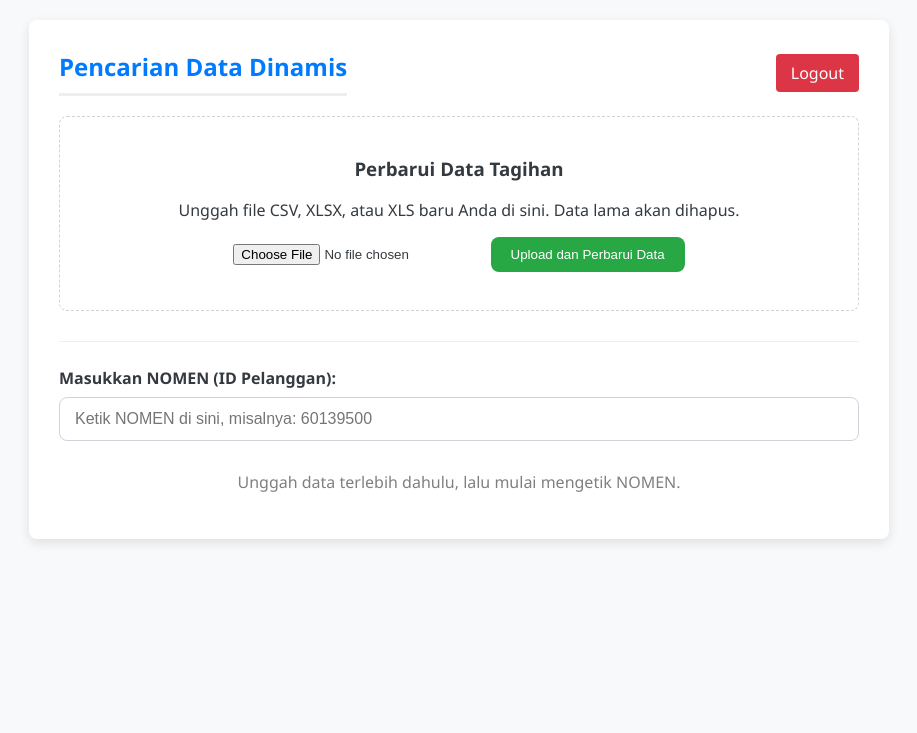
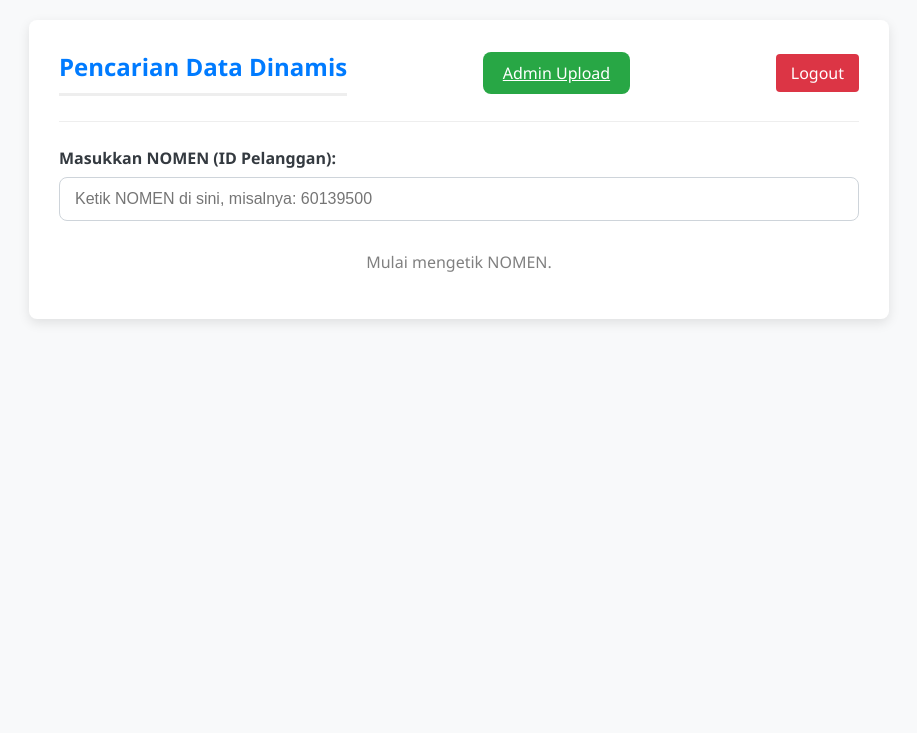
Before and after one commit to krackxor/PAM, a Flask app: page / in a window 1280 px wide. Shown: the top 733 px of the page, without its empty margins (181-1098 px from the left). Run offline with Flask 3, Linux system fonts and the light colour scheme; the visitor is signed in with stand-in values (Sample User, id 1).

Commit message:
Update index.html

```diff
--- a/templates/index.html
+++ b/templates/index.html
@@ -54,9 +54,7 @@
         }
 
         /* Tombol & Input */
-        input[type="file"] {
-            margin-bottom: 10px;
-        }
+        input[type="file"] { margin-bottom: 10px; }
         .btn-upload {
             background-color: var(--secondary-color);
             color: white;
@@ -66,15 +64,8 @@
             cursor: pointer;
             transition: background-color 0.3s;
         }
-        .btn-upload:hover {
-            background-color: #1e7e34;
-        }
-
-        /* Area Notifikasi */
-        #uploadStatus {
-            margin-top: 15px;
-            font-weight: 500;
-        }
+        .btn-upload:hover { background-color: #1e7e34; }
+        #uploadStatus { margin-top: 15px; font-weight: 500; }
 
         .input-group {
             margin-bottom: 20px;
@@ -102,10 +93,7 @@
         }
 
         /* Kartu Hasil Dinamis */
-        #hasilPencarian {
-            margin-top: 30px;
-            transition: opacity 0.5s ease-in-out;
-        }
+        #hasilPencarian { margin-top: 30px; transition: opacity 0.5s ease-in-out; }
 
         .result-card {
             background-color: #f1f8ff;
@@ -124,13 +112,8 @@
             gap: 5px 15px;
             font-size: 15px;
         }
-        .detail-key {
-            font-weight: 600;
-            color: var(--text-color);
-        }
-        .detail-value {
-            color: #555;
-        }
+        .detail-key { font-weight: 600; color: var(--text-color); }
+        .detail-value { color: #555; }
 
         .no-result {
             color: #dc3545;
@@ -143,14 +126,8 @@
         }
 
         /* Keyframes untuk Animasi Dinamis */
-        @keyframes fadeIn {
-            from { opacity: 0; transform: translateY(10px); }
-            to { opacity: 1; transform: translateY(0); }
-        }
-        @keyframes bounceIn {
-            from { opacity: 0; transform: scale(0.9); }
-            to { opacity: 1; transform: scale(1); }
-        }
+        @keyframes fadeIn { from { opacity: 0; transform: translateY(10px); } to { opacity: 1; transform: translateY(0); } }
+        @keyframes bounceIn { from { opacity: 0; transform: scale(0.9); } to { opacity: 1; transform: scale(1); } }
 
         /* Header dan Kontrol Logout */
         .header-controls {
@@ -168,9 +145,7 @@
             text-decoration: none;
             transition: background-color 0.3s;
         }
-        .btn-logout:hover {
-            background-color: #c82333;
-        }
+        .btn-logout:hover { background-color: #c82333; }
         .alert-success {
             background-color: #d4edda;
             color: #155724;
@@ -186,6 +161,11 @@
     <div class="container">
         <div class="header-controls">
             <h2 style="margin: 0;">Pencarian Data Dinamis</h2>
+
+            {% if current_user.is_admin %}
+                <a href="{{ url_for('admin_upload_page') }}" class="btn-upload" style="margin-right: 10px;">Admin Upload</a>
+            {% endif %}
+
             <a href="{{ url_for('logout') }}" class="btn-logout">Logout</a>
         </div>
 
@@ -194,20 +174,12 @@
                 {% for category, message in messages %}
                     {% if category == 'success' %}
                         <div class="alert-success">{{ message }}</div>
+                    {% else %}
+                        <div class="no-result" style="color: #856404; background-color: #fff3cd; border-color: #ffeeba;">{{ message }}</div>
                     {% endif %}
                 {% endfor %}
             {% endif %}
         {% endwith %}
-
-        <div class="upload-section">
-            <h3>Perbarui Data Tagihan</h3>
-            <p>Unggah file CSV, XLSX, atau XLS baru Anda di sini. Data lama akan dihapus.</p>
-            <form id="uploadForm">
-                <input type="file" id="csvFile" name="file" accept=".csv, .xlsx, .xls" required>
-                <button type="submit" class="btn-upload">Upload dan Perbarui Data</button>
-            </form>
-            <div id="uploadStatus"></div>
-        </div>
 
         <hr style="border: 0; border-top: 1px solid #eee; margin: 25px 0;">
 
@@ -217,46 +189,14 @@
         </div>
 
         <div id="hasilPencarian">
-            <p style="color: gray; text-align: center;">Unggah data terlebih dahulu, lalu mulai mengetik NOMEN.</p>
+            <p style="color: gray; text-align: center;">Mulai mengetik NOMEN.</p>
         </div>
     </div>
 
     <script>
         const inputElement = document.getElementById('nomenInput');
         const hasilElement = document.getElementById('hasilPencarian');
-        const uploadForm = document.getElementById('uploadForm');
-        const uploadStatus = document.getElementById('uploadStatus');
 
-        // --- Logika Upload CSV/Excel ---
-        uploadForm.addEventListener('submit', async function(e) {
-            e.preventDefault();
-
-            const formData = new FormData(this);
-            uploadStatus.innerHTML = '<span style="color: orange;">Memproses... Harap tunggu.</span>';
-
-            try {
-                const response = await fetch('/upload', {
-                    method: 'POST',
-                    body: formData
-                });
-
-                const result = await response.json();
-
-                if (response.ok) {
-                    uploadStatus.innerHTML = `<span style="color: var(--secondary-color);">✅ ${result.message}</span>`;
-                } else if (response.status === 401) {
-                    // Jika sesi hilang, arahkan ke login
-                    window.location.href = '/login';
-                } else {
-                    uploadStatus.innerHTML = `<span style="color: #dc3545;">❌ Error: ${result.message}</span>`;
-                }
-            } catch (error) {
-                uploadStatus.innerHTML = `<span style="color: #dc3545;">❌ Gagal terhubung ke server atau terjadi error jaringan.</span>`;
-                console.error('Error:', error);
-            }
-        });
-
-        // --- Logika Pencarian Dinamis ---
         async function cariDataNomen() {
             const query = inputElement.value.trim();
             hasilElement.innerHTML = '';
@@ -266,16 +206,13 @@
                 return;
             }
 
-            // Tampilkan pesan loading
             hasilElement.innerHTML = '<p style="text-align: center; color: var(--primary-color);">Mencari data...</p>';
 
             try {
-                // Panggil API Pencarian di Flask Backend
                 const response = await fetch(`/api/search?nomen=${query}`);
                 const hasilFilter = await response.json();
 
                 if (response.status === 401) {
-                    // Jika sesi habis saat mencari data, arahkan ke login
                     window.location.href = '/login';
                     return;
                 }
@@ -317,14 +254,12 @@
                 }
 
             } catch (error) {
-                hasilElement.innerHTML = `<p class="no-result">❌ Terjadi kesalahan saat mencari data.</p>`;
+                hasilElement.innerHTML = `<p class="no-result">❌ Terjadi kesalahan saat mencari data. Cek koneksi server/DB.</p>`;
                 console.error('Pencarian Error:', error);
             }
         }
 
-        // Event Listener untuk Pencarian Real-time
         inputElement.addEventListener('input', cariDataNomen);
-
     </script>
 
 </body>
```
